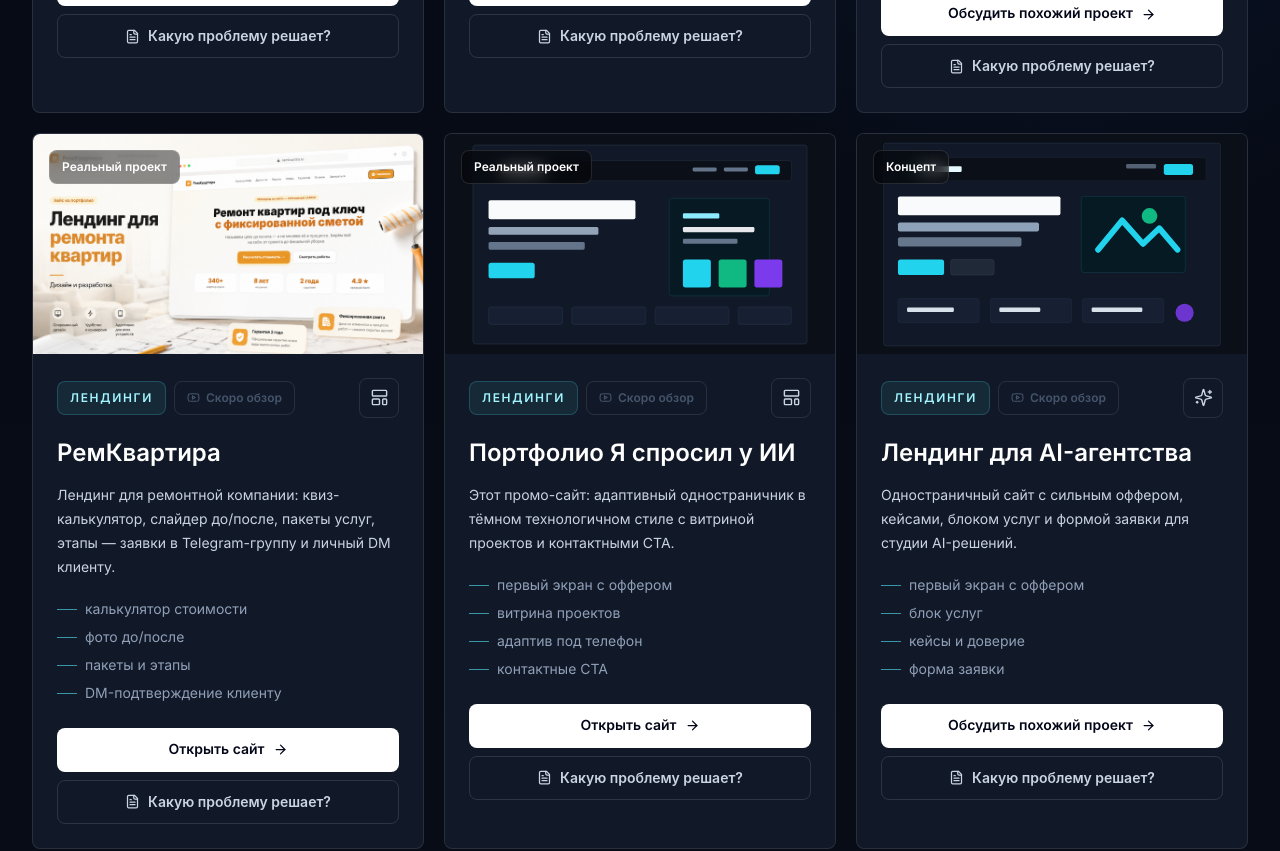
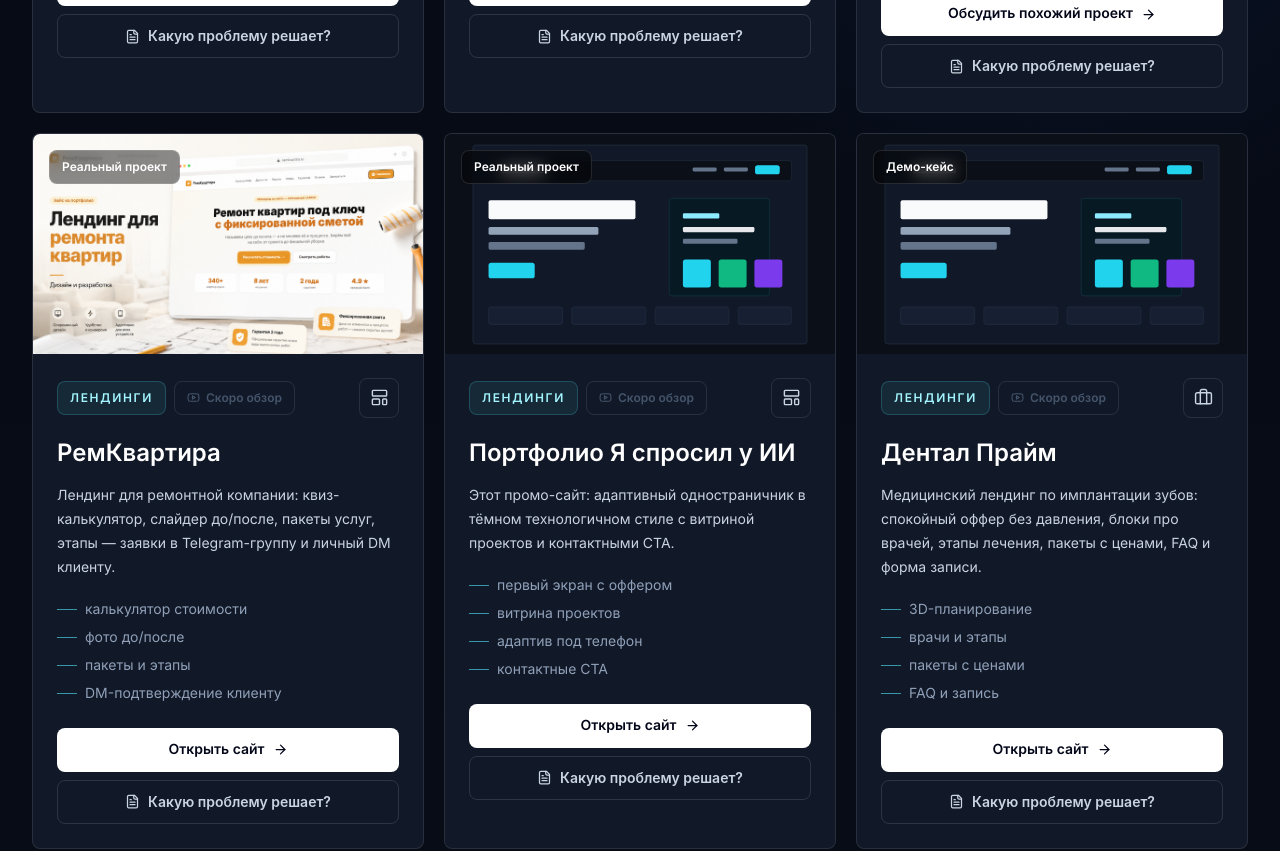
Before and after one commit to yasprosil-ai/portfolio-site, a Next.js app: page /projects in a window 1280 px wide. Shown: the part 1200-2051 px from the top of the page. Built offline with nearby package versions, Linux system fonts and the light colour scheme.

Commit message:
feat: add dental implant landing case

```diff
--- a/data/projects.js
+++ b/data/projects.js
@@ -231,6 +231,47 @@ export const projects = [
           "Сделаю лендинг под твой бизнес: другой стиль, другой контент, твои проекты",
           "Быстро — от идеи до готового сайта за несколько дней",
           "Напиши — обсудим задачу и я покажу как это будет выглядеть",
+        ],
+      },
+    ],
+  },
+  {
+    slug: "dental-implant-landing",
+    title: "Дентал Прайм",
+    category: "Лендинги",
+    status: "Демо-кейс",
+    description:
+      "Медицинский лендинг по имплантации зубов: спокойный оффер без давления, блоки про врачей, этапы лечения, пакеты с ценами, FAQ и форма записи.",
+    features: ["3D-планирование", "врачи и этапы", "пакеты с ценами", "FAQ и запись"],
+    image: "/visuals/portfolio.svg",
+    primaryLabel: "Открыть сайт",
+    primaryHref: "https://stomatologiya-implant.vercel.app/",
+    secondaryHref: "/#contact",
+    icon: Briefcase,
+    details: [
+      {
+        heading: "Какую задачу решает",
+        items: [
+          "Лендинг не продает операцию в лоб — он снижает тревогу пациента перед первым визитом.",
+          "В медицине важно показать не агрессивный оффер, а понятный план лечения, врачей, гарантии и прозрачный бюджет.",
+          "Страница собрана так, чтобы пациент заранее понимал, как все будет проходить, и не боялся оставить заявку.",
+        ],
+      },
+      {
+        heading: "Как это выглядит для пациента",
+        items: [
+          "Первый экран сразу обещает спокойный сценарий: консультация с хирургом, план лечения и 3D-планирование.",
+          "Дальше идут конкретные блоки: почему оставляют заявку, кто из врачей ведет лечение и какие этапы ждут пациента.",
+          "Пакеты с ценами и FAQ убирают типичные страхи: сколько это стоит, будет ли больно и что если имплант не приживется.",
+          "В конце — спокойная форма записи на консультацию без давления и агрессивных CTA.",
+        ],
+      },
+      {
+        heading: "Что получает ниша",
+        items: [
+          "Кейс показывает, как можно подать сложную и дорогую медицинскую услугу дорого, но без давления на пациента.",
+          "Сценарий строится вокруг доверия: точная диагностика, врачи с опытом, этапы лечения и прозрачный бюджет.",
+          "Если нужен похожий лендинг для медицины или другой ниши с высоким чеком — напиши, покажу как это упаковать под твой запрос.",
         ],
       },
     ],
```
